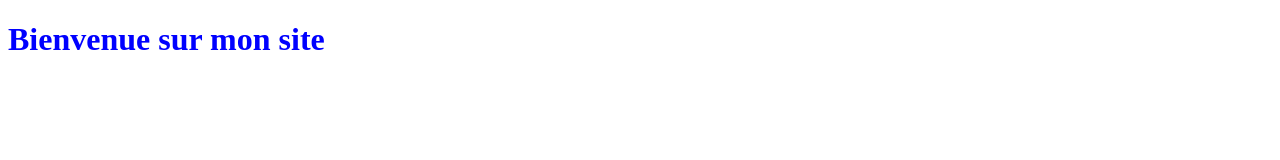
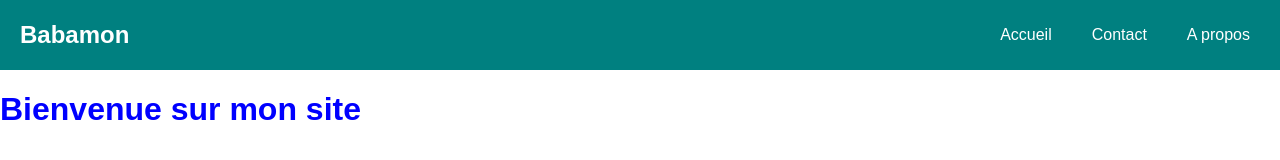
Before and after one commit to Brehima-dev/Babamon, a plain HTML site: page index.html in a window 1280 px wide. Drawn offline with Linux system fonts and the light colour scheme.

Commit message:
ajout de la structure de l'en-tête et mise à jour du titre de la page

```diff
--- a/index.html
+++ b/index.html
@@ -4,9 +4,19 @@
     <meta charset="UTF-8">
     <meta name="viewport" content="width=device-width, initial-scale=1.0">
     <link rel="stylesheet" href="style.css">
-    <title>Document</title>
+    <title>Mon site</title>
 </head>
 <body>
+    <header>
+        <h2>Babamon</h2>
+        <nav>
+            <ul>
+                <li><a href="#">Accueil</a></li>
+                <li><a href="#">Contact</a></li>
+                <li><a href="#">A propos</a></li>
+            </ul>
+        </nav>
+    </header>
     <h1>Bienvenue sur mon site</h1>
 </body>
 </html>
--- a/style.css
+++ b/style.css
@@ -1,3 +1,29 @@
+body{
+    margin: 0;
+    padding: 0;
+    font-family: Arial, Helvetica, sans-serif;
+}
+
+header{
+    display: flex;
+    justify-content: space-between;
+    align-items: center;
+    padding: 0 20px;
+    background-color: teal;
+    color: white;
+}
+nav ul{
+    list-style: none;
+    display: flex;
+    gap: 20px;
+}
+nav li{
+    padding: 10px;
+}
+ul li a{
+    text-decoration: none;
+    color: white;
+}
 h1{
     color: blue;
 }
```
